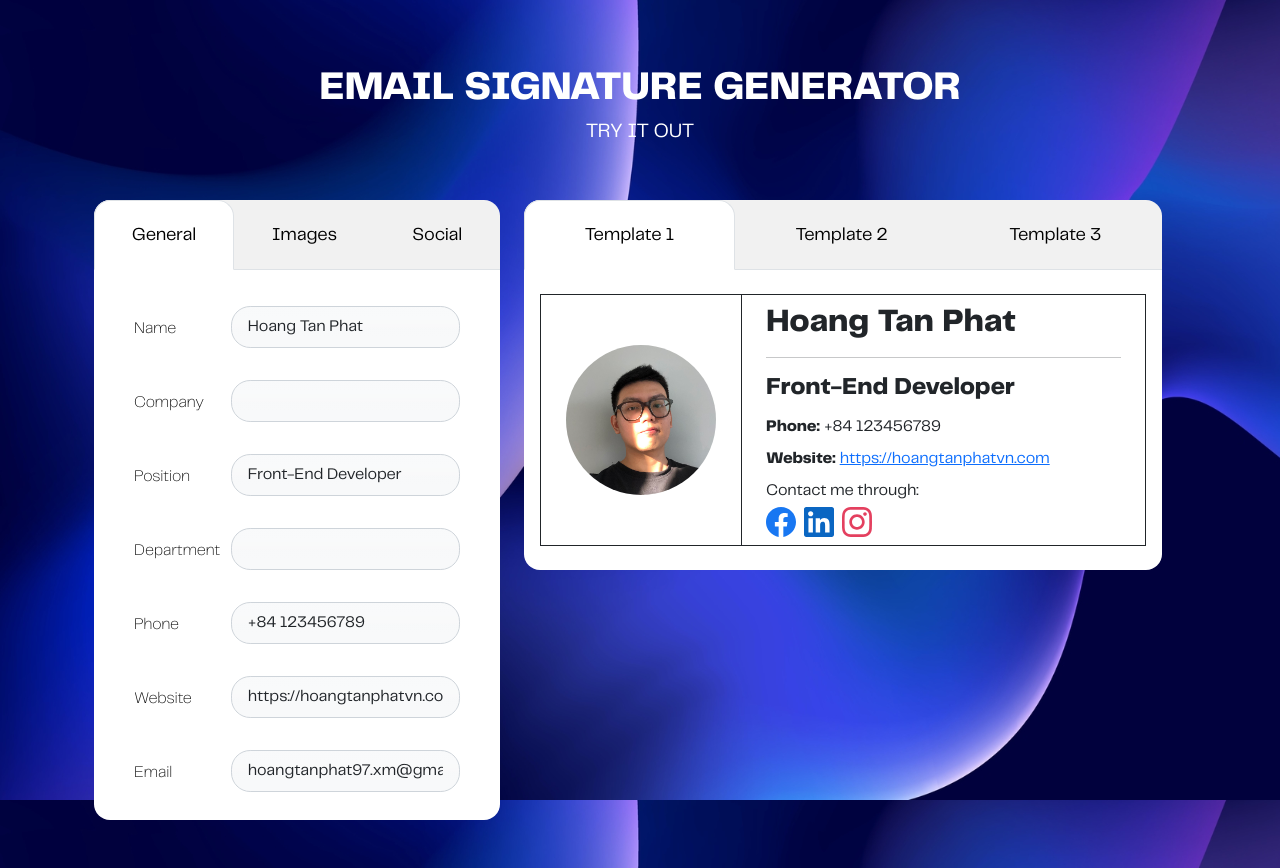
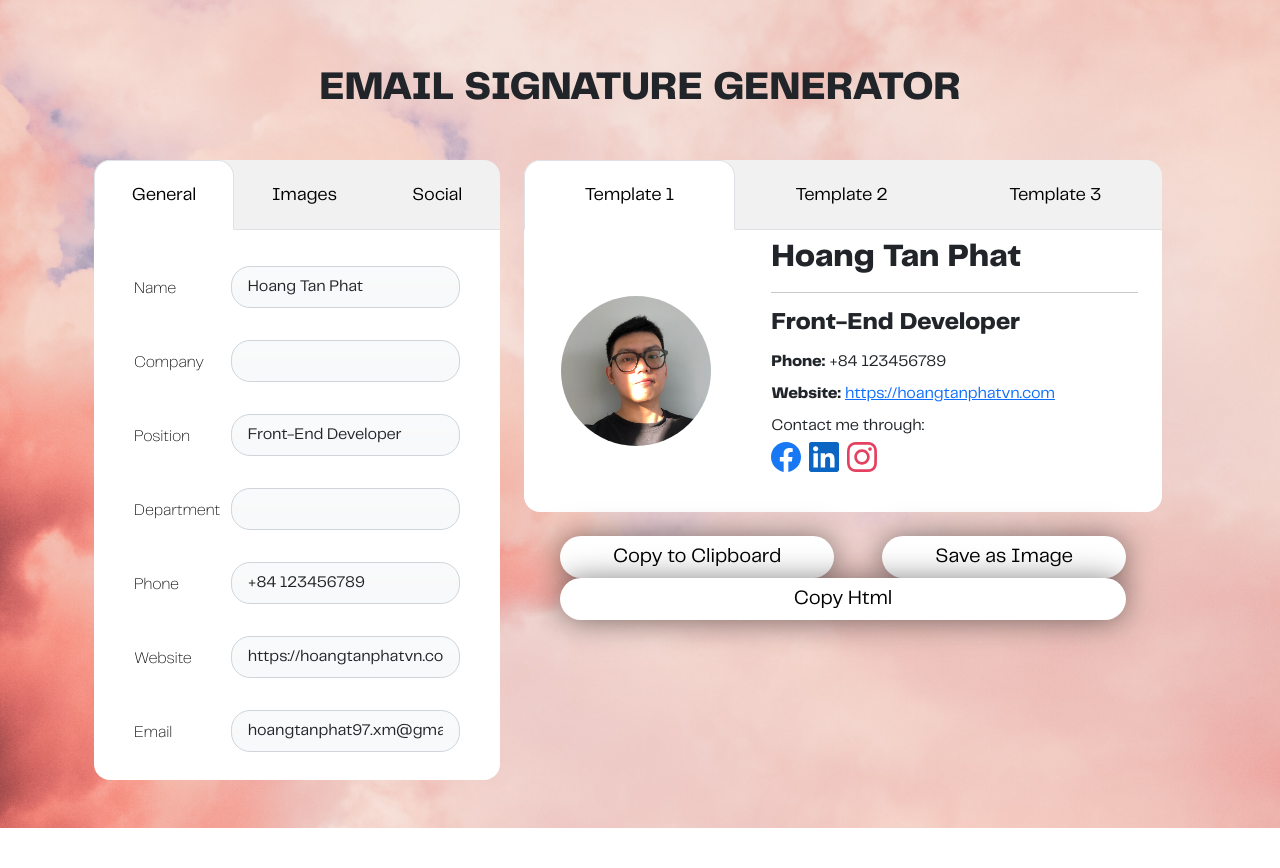
Before and after one commit to HoangTanPhat/email-signature-generator, a React (Create React App) app: page / in a window 1280 px wide. After the commit the page ends 828 px from the top, so only its background shows below. Built offline with nearby package versions, Linux system fonts and the light colour scheme.

Commit message:
first deploy

```diff
--- a/src/App.css
+++ b/src/App.css
@@ -28,7 +28,7 @@ p {
 }
 body {
   font-family: 'Telegraf-Regular' !important;
-  background: url('./img/richard-horvath-_nwaetf6qo0-un.jpg');
+  background: url('./img/andrea-ferrario-3WgPZbsDSkE-unsplash.jpg');
   background-position: center center;
   background-repeat: no-repeat;
   background-size: cover;
@@ -191,3 +191,15 @@ li.nav-item button{
 /* .all-icons a:not(:last-child) {
   margin-right: 20px;
 } */
+
+.generate-btn:hover {
+  font-weight: bold;
+  transform:scale(1.2);
+}
+
+table {
+  border-collapse: none !important;
+}
+.table>:not(caption)>*>* {
+  border-bottom-width: 0px !important;
+}
--- a/src/App.js
+++ b/src/App.js
@@ -189,16 +189,16 @@ function App() {
       <Container className="py-5 d-flex flex-column">
         <h1
           className="text-uppercase fw-bold fs-1 text-center m-auto"
-          style={{ color: "white" }}
+          // style={{ color: "white" }}
         >
           EMAIL SIGNATURE GENERATOR
         </h1>
-        <p
+        {/* <p
           className="text-uppercase fs-5 text-center m-auto"
           style={{ color: "white" }}
         >
           Try it out
-        </p>
+        </p> */}
       </Container>
       <Container className="d-flex flex-row">
         <Container
--- a/src/Components/Result.js
+++ b/src/Components/Result.js
@@ -1,20 +1,23 @@
 import React, { useState, useEffect, useRef } from 'react'
 import {
     Container,
-    Form,
+    FormControl,
     Tabs,
     Tab,
     TabContent,
-    FormControl,
+    Button,
     Row,
-    Col
+    Col,
+    Table
   } from "react-bootstrap";
 import InputGroup from "react-bootstrap/InputGroup";
 //   import { BsX, BsFillXCircleFill, BsFillCloudArrowUpFill } from "react-icons/bs";
 import socialdata from "../socialdata";
 import { useDispatch, useSelector } from "react-redux";
+import { CopyToClipboard } from 'react-copy-to-clipboard';
 
 export default function Result() {
+  const [copyText, setCopyText] = useState("");
   const userInfo = useSelector(info => info.emailInfo);
   const socialLinks = useSelector(link => link.socialList);
   const socialTemplate = useSelector(item => item.emailInfo.socialsAdded[0]);
@@ -23,7 +26,8 @@ export default function Result() {
   const [key, setKey] = useState("template1");
   const [imageWidthDynamic, setImageWidthDynamic] = useState(userInfo.imageWidth)
   const [bannerWidthDynamic, setBannerWidthDynamic] = useState(userInfo.bannerWidth)
-
+  const template1Ref = useRef(null);
+  const el = template1Ref.current;
   useEffect(() => {
     setImageWidthDynamic(userInfo.imageWidth)
   },[userInfo.imageWidth])
@@ -36,7 +40,54 @@ export default function Result() {
 
     }
   }
+  const copyToClipboard = (el) => {
+    var doc = document
+		, text = el
+		, range, selection;
+    console.log(el);
+	if (doc.body.createTextRange)
+    {
+		range = doc.body.createTextRange();
+		range.moveToElementText(text);
+		range.select();
+	}
 
+    else if (window.getSelection)
+    {
+		selection = window.getSelection();
+		range = doc.createRange();
+		range.selectNodeContents(text);
+		selection.removeAllRanges();
+		selection.addRange(range);
+ 	}
+	document.execCommand('copy');
+	window.getSelection().removeAllRanges();
+    // const doc = document;
+    // const text = element.current;
+    // let range;
+    // let selection;
+    //     range = doc.createRange();
+    //     range.setStart(text,0);
+    //     range.setEnd(text,0);
+    //     // range.select();
+    //     console.log(range);
+    //     console.log(range.toString());
+    // } else if ( window.getSelection ) {
+
+    //     selection = window.getSelection();
+
+    //     range = doc.createRange();
+    //     range.setStart(text,0);
+    //     range.setEnd(text,0);
+    //     selection.removeAllRanges();
+    //     selection.addRange(range);
+    // }
+
+    // document.execCommand( 'copy' );
+    // window.getSelection().removeAllRanges();
+    // document.getElementById( 'clickMe' ).value = 'Copied to clipboard!';
+  }
+  console.log(template1Ref.current);
   return (
     <Container className="position-sticky" style={{top: "20%"}}>
         <Tabs
@@ -49,20 +100,20 @@ export default function Result() {
               borderTopRightRadius: "1rem",
               borderTopLeftRadius: "1rem",
             }}>
-            <Tab eventKey="template1" title="Template 1">
-                <TabContent className="bg-white py-4 px-3"
+            <Tab eventKey="template1" title="Template 1" id="template-1">
+                <Table className="bg-white py-4 px-3"
                 style={{
                   borderBottomLeftRadius: "1rem",
                   borderBottomRightRadius: "1rem",
-                }}>
-                    <Container>
-                      <Row>
-                        <Col sm={4}className="border border-dark d-flex flex-wrap align-items-center justify-content-center p-4">
-                          <a href={userInfo.imageLink}className="d-block" style={{width: `${imageWidthDynamic}px`, height: `${imageWidthDynamic}px`}}>
+                }} ref={template1Ref}>
+                    <tbody>
+                      <tr className="d-flex flex-row flex-wrap">
+                        <td className="d-flex flex-wrap align-items-center justify-content-center p-4 flex-grow-0" style={{width: "35%"}}>
+                          <a className="d-block" style={{width: `${imageWidthDynamic}px`, height: `${imageWidthDynamic}px`}}>
                             <img className="rounded-circle" src={userInfo.image} style={{maxWidth: "100%", height: `${imageWidthDynamic}px`, objectFit:"cover", width:`${imageWidthDynamic}px`}} />
                           </a>
-                        </Col>
-                        <Col className="border border-dark border-start-0 py-2 px-4">
+                        </td>
+                        <td className="py-2 px-4 flex-grow-1">
                             <h2 onClick={() => chooseField('fieldName')} className="fw-bold">{userInfo.name}</h2>
                             <hr />
                             <h4 className="fw-bold">{userInfo.position}</h4>
@@ -72,11 +123,13 @@ export default function Result() {
                             <p><span className="fw-bold">Phone: </span>{userInfo.phone}</p>
                             <p><span className="fw-bold">Website: </span><a href={userInfo.website}>{userInfo.website}</a></p>
                             <p>{userInfo.caption}</p>
-                            <div className="d-flex flex-row flex-wrap">
+                            <table>
+                              <tr className="d-flex flex-row flex-wrap">
                               {socialLinks.map((link) => {
                                 const {id, name, iconPath, color} = link;
                                 const obj = Object.values(socialTemplate);
                                 return (
+                                  <td className="me-2">
                                   <a key={id} className="me-2" href={socialTemplate[name]} style={{
                                     display: "inline-flex flex-grow-1",
                                     width: "30px",
@@ -96,21 +149,23 @@ export default function Result() {
                             {iconPath}
                           </svg>
                                   </a>
+                                  </td>
+
                                 )
                               })}
-                            </div>
-
-                        </Col>
-                      </Row>
-                      <Row>
+                              </tr>
+                            </table>
+                        </td>
+                      </tr>
+                      <tr>
                         {userInfo.banner !== " " &&
-                        <a href={userInfo.bannerLink} className="d-block p-0 my-3" style={{width: `${bannerWidthDynamic}px`, height: `${bannerWidthDynamic / 3}px`}}>
+                        <a href={userInfo.bannerLink != " " ? userInfo.bannerLink : "#"} className="d-block p-0 my-3" style={{width: `${bannerWidthDynamic}px`, height: `${bannerWidthDynamic / 3}px`}}>
                             <img src={userInfo.banner} style={{maxWidth: "100%", height: `${bannerWidthDynamic / 3}px`, objectFit:"cover", width:`${bannerWidthDynamic}px`}} />
                         </a>
                         }
-                      </Row>
-                    </Container>
-                </TabContent>
+                      </tr>
+                    </tbody>
+                </Table>
             </Tab>
             <Tab eventKey="template2" title="Template 2">
                 <TabContent className="bg-white py-4 px-3"
@@ -130,6 +185,33 @@ export default function Result() {
                 </TabContent>
             </Tab>
         </Tabs>
+        <Container className="d-flex flex-row flex-wrap mt-4">
+        <CopyToClipboard onCopy={() => copyToClipboard(el)} text={copyText}>
+        <Button className="fs-5 flex-grow-1 rounded-pill mx-4 transition generate-btn"
+            variant="primary"
+            type="button"
+            style={{ backgroundColor: "white", color:"black", boxShadow: '0px 1px 30px rgba(0,0,0,.5)' , border: "none"}}
+            // onClick={() => copyToClipboard(el)}
+
+          >
+            Copy to Clipboard
+          </Button>
+        </CopyToClipboard>
+          <Button className="fs-5 flex-grow-1 rounded-pill mx-4 transition generate-btn"
+            variant="primary"
+            style={{ backgroundColor: "white", color:"black" , boxShadow: '0px 1px 30px rgba(0,0,0,.5)',  border: "none"}}
+
+          >
+            Save as Image
+          </Button>
+          <Button className="fs-5 flex-grow-1 rounded-pill mx-4 transition generate-btn"
+            variant="primary"
+            style={{ backgroundColor: "white", color:"black", boxShadow: '0px 1px 30px rgba(0,0,0,.5)',  border: "none" }}
+
+          >
+            Copy Html
+          </Button>
+        </Container>
     </Container>
   )
 }
```
Also changed, not shown: package.json (+8 -1 lines), src/img/andrea-ferrario-3WgPZbsDSkE-unsplash.jpg (added), 1 other file (tests, documents, lock files or other folders).
